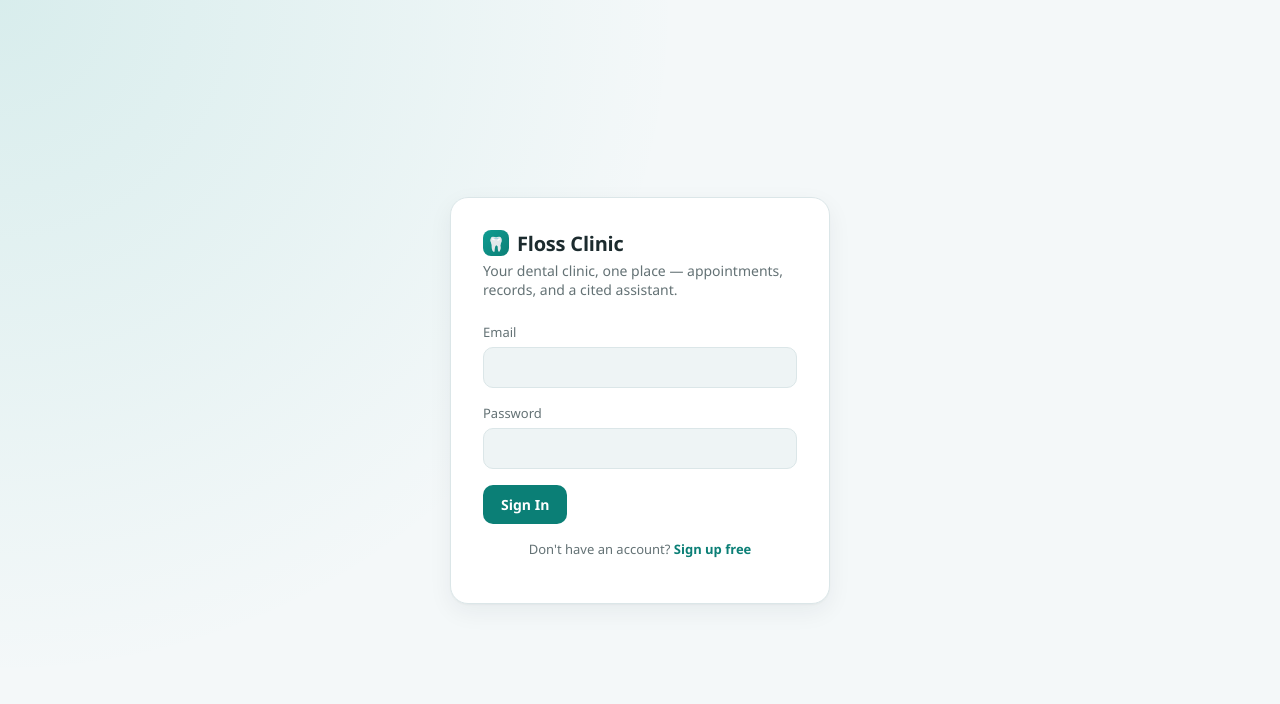
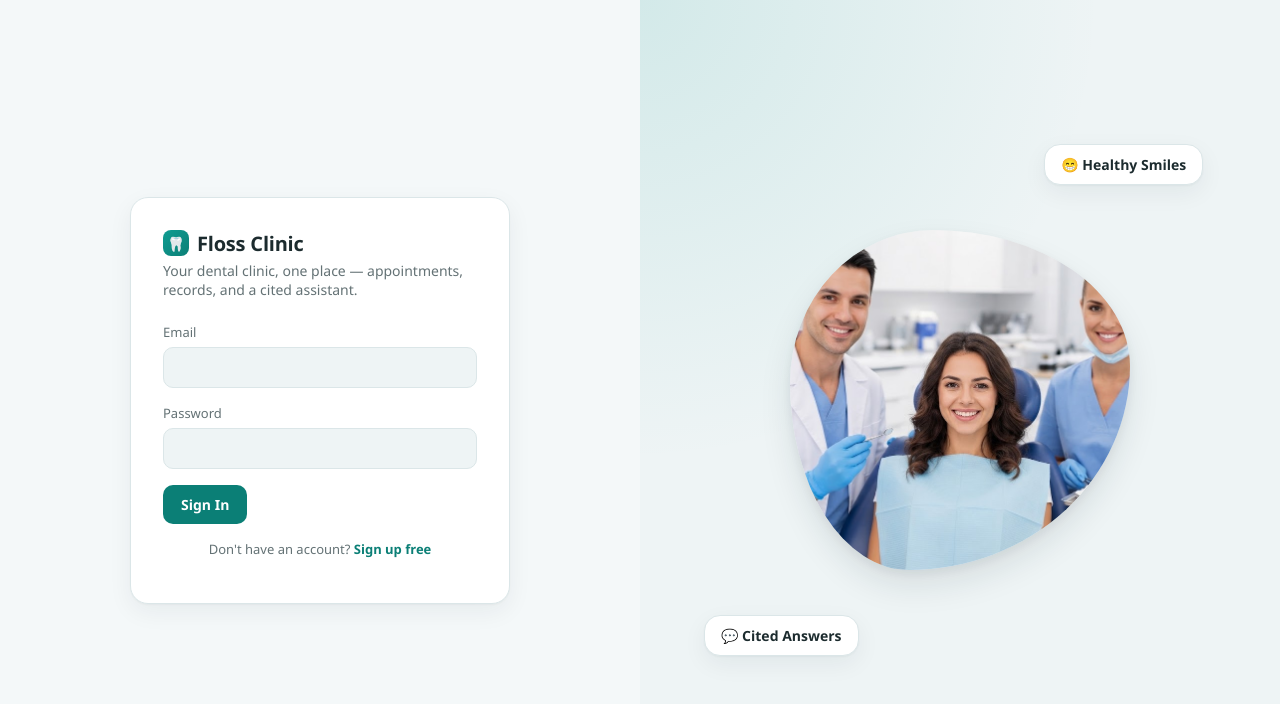
Before and after one commit to DondieGatan/floss, a React (Vite) app in the folder frontend/: page /login in a window 1280 px wide. Shown: the top 704 px of the page. Built offline with nearby package versions, Linux system fonts and the light colour scheme; no server answers.

Commit message:
Give the sign-in page a two-column layout with the hero photo
Matches the landing page's hero treatment: a morphing photo blob with
floating badges alongside the form, instead of a plain centered card.
Collapses to the old single-column layout under 900px.

```diff
--- a/frontend/src/pages/LoginPage.jsx
+++ b/frontend/src/pages/LoginPage.jsx
@@ -1,6 +1,7 @@
 import { useState } from 'react';
 import { Link, useNavigate } from 'react-router-dom';
 import { useAuth, ApiError } from '../context/AuthContext';
+import heroPhoto from '../assets/Top_Page.jpg';
 
 export default function LoginPage() {
   const { login } = useAuth();
@@ -25,7 +26,8 @@ export default function LoginPage() {
   }
 
   return (
-    <div className="auth-page">
+    <div className="auth-split">
+      <div className="auth-form-col">
         <form className="auth-card" onSubmit={handleSubmit}>
           <h1 className="brand">
             <span className="brand-mark">🦷</span>
@@ -53,5 +55,14 @@ export default function LoginPage() {
           </p>
         </form>
       </div>
+
+      <div className="auth-visual-col" aria-hidden="true">
+        <div className="auth-blob">
+          <img src={heroPhoto} alt="" className="auth-blob-img" />
+        </div>
+        <div className="auth-float auth-float-1">😁 Healthy Smiles</div>
+        <div className="auth-float auth-float-2">💬 Cited Answers</div>
+      </div>
+    </div>
   );
 }
--- a/frontend/src/styles/style.css
+++ b/frontend/src/styles/style.css
@@ -299,6 +299,90 @@ textarea {
   to {
     opacity: 1;
     transform: translateY(0);
+  }
+}
+
+/* Auth split (photo + form) */
+
+.auth-split {
+  min-height: 100vh;
+  display: grid;
+  grid-template-columns: 1fr 1fr;
+  align-items: center;
+  background: var(--bg);
+}
+
+.auth-form-col {
+  display: flex;
+  align-items: center;
+  justify-content: center;
+  padding: 24px;
+}
+
+.auth-visual-col {
+  position: relative;
+  height: 100%;
+  min-height: 100vh;
+  display: flex;
+  align-items: center;
+  justify-content: center;
+  background: radial-gradient(circle at top left, var(--accent-soft), transparent 45%), var(--surface-2);
+  overflow: hidden;
+}
+
+.auth-blob {
+  width: 340px;
+  height: 340px;
+  border-radius: 42% 58% 65% 35% / 45% 40% 60% 55%;
+  overflow: hidden;
+  box-shadow: var(--shadow-hover);
+  animation: auth-blob-morph 9s ease-in-out infinite;
+}
+
+@keyframes auth-blob-morph {
+  0%,
+  100% {
+    border-radius: 42% 58% 65% 35% / 45% 40% 60% 55%;
+  }
+  50% {
+    border-radius: 58% 42% 40% 60% / 55% 60% 40% 45%;
+  }
+}
+
+.auth-blob-img {
+  width: 100%;
+  height: 100%;
+  object-fit: cover;
+}
+
+.auth-float {
+  position: absolute;
+  background: var(--surface);
+  border: 1px solid var(--border);
+  border-radius: 16px;
+  box-shadow: var(--shadow);
+  padding: 10px 16px;
+  font-weight: 700;
+  font-size: 14px;
+}
+
+.auth-float-1 {
+  top: 18%;
+  right: 12%;
+}
+
+.auth-float-2 {
+  bottom: 18%;
+  left: 10%;
+}
+
+@media (max-width: 900px) {
+  .auth-split {
+    grid-template-columns: 1fr;
+  }
+
+  .auth-visual-col {
+    display: none;
   }
 }
 
```
Lines whose indentation alone changed are shown as unchanged.
